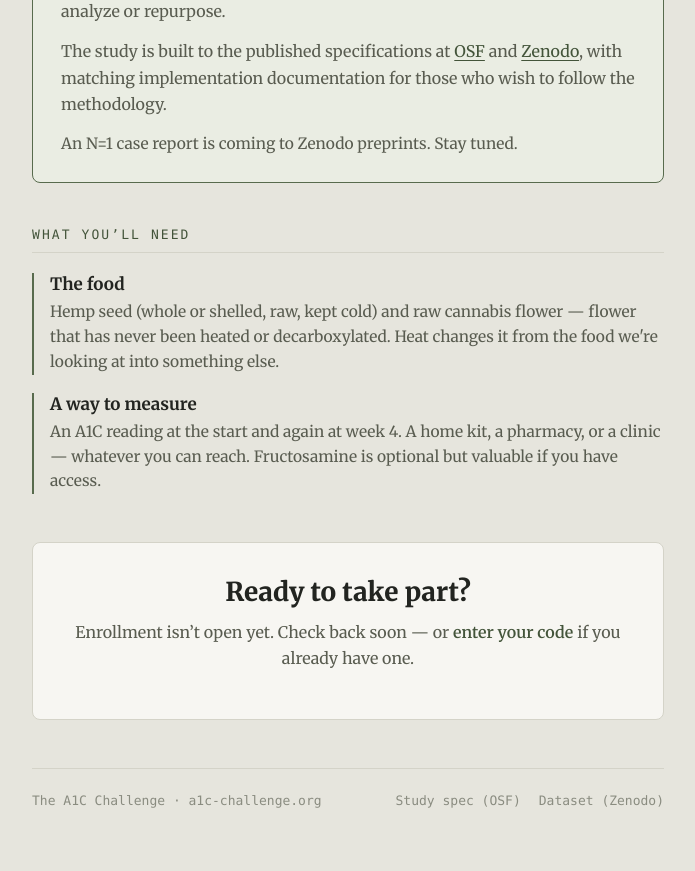
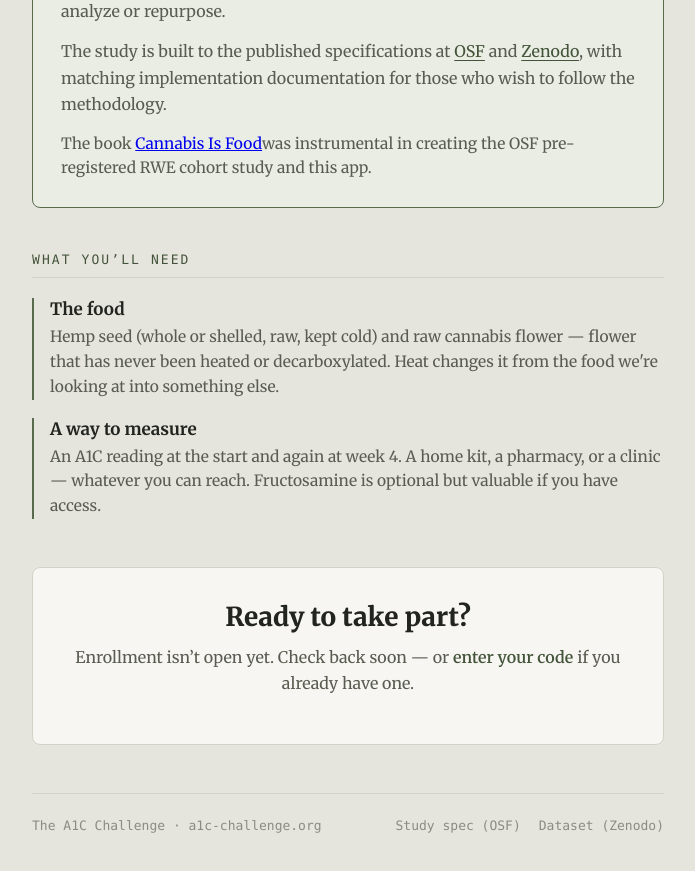
Before and after one commit to ecshacker/a1c-challenge-frontend, a Next.js app: page / in a window 1280 px wide. Shown: the part 1440-2311 px from the top of the page, without its empty margins (292-987 px from the left). Built offline with nearby package versions, Linux system fonts and the light colour scheme; no server answers.

Commit message:
word-smithing pass

```diff
--- a/src/app/page.tsx
+++ b/src/app/page.tsx
@@ -137,7 +137,8 @@ export default function LandingPage() {
             {" "}with matching implementation documentation for those who wish to follow the methodology.
           </p>
           <p style={{ fontFamily: SERIF, fontSize: 15.5, lineHeight: 1.6, color: C.inkSoft, margin: 0 }}>
-            An N=1 case report is coming to Zenodo preprints. Stay tuned.
+            The book <a href="https://canabis-is-food.com" target="_blank">Cannabis Is Food</a>
+            was instrumental in creating the OSF pre-registered RWE cohort study and this app.
           </p>
         </div>
 
```
